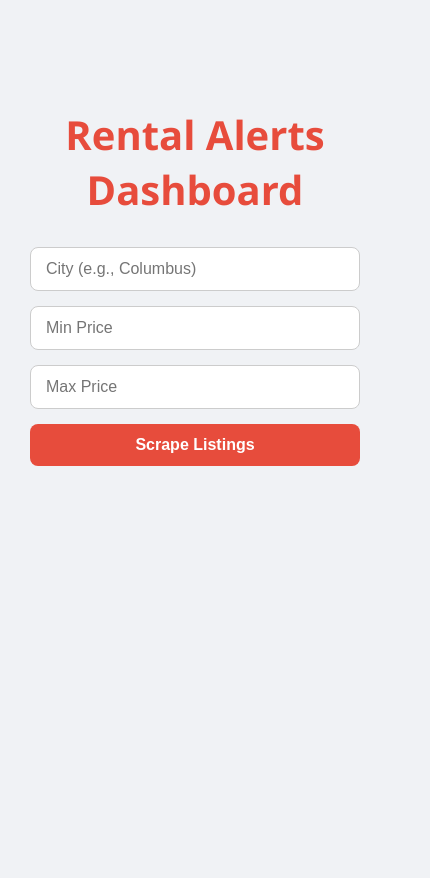
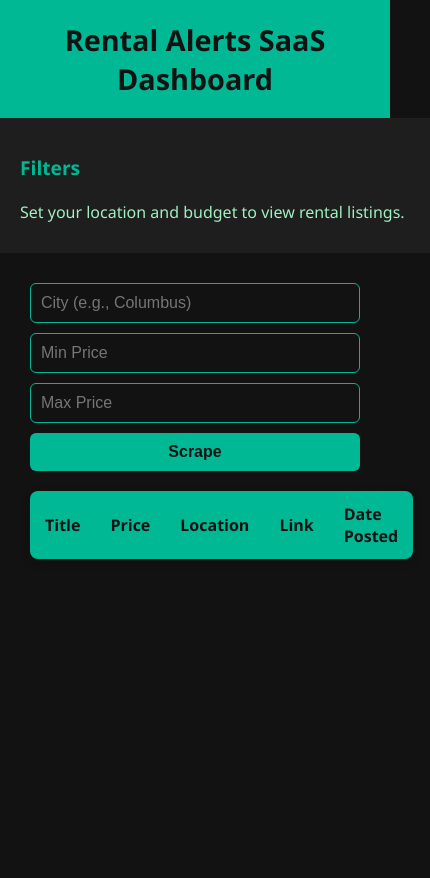
Before and after one commit to GarrettOlitsky/rental-alerts-saas, a plain HTML site: page frontend/index.html in a window 390 px wide. Shown: the whole page, 430 px wide, since content can reach past the window. Before the commit the page ends 844 px from the top, so only its background shows below. Drawn offline with Linux system fonts and the light colour scheme.

Commit message:
Update index.html

```diff
--- a/frontend/index.html
+++ b/frontend/index.html
@@ -8,98 +8,153 @@
         body {
             margin: 0;
             font-family: 'Segoe UI', Tahoma, Geneva, Verdana, sans-serif;
-            background: #f0f2f5;
-            color: #333;
+            background: #121212;
+            color: #e0e0e0;
         }
 
-        .container {
-            max-width: 700px;
-            margin: 50px auto;
+        /* Header */
+        header {
+            background-color: #00b894;
+            color: #121212;
+            padding: 20px;
+            text-align: center;
+            font-size: 1.8em;
+            font-weight: bold;
+        }
+
+        /* Main layout */
+        .main {
+            display: flex;
+            min-height: 90vh;
+        }
+
+        /* Sidebar */
+        .sidebar {
+            width: 220px;
+            background: #1e1e1e;
+            color: #00b894;
+            padding: 20px;
+        }
+        .sidebar h2 {
+            font-size: 1.2em;
+            margin-bottom: 20px;
+        }
+        .sidebar p {
+            margin: 10px 0;
+            color: #a0f0c0;
+        }
+
+        /* Content */
+        .content {
+            flex: 1;
             padding: 30px;
         }
 
-        h1 {
-            text-align: center;
-            color: #e74c3c;
-            margin-bottom: 30px;
-            font-size: 2.5em;
+        /* Form styling */
+        form {
+            display: flex;
+            gap: 10px;
+            margin-bottom: 20px;
         }
-
-        form {
-            display: grid;
-            grid-template-columns: 1fr 1fr;
-            gap: 15px;
-            margin-bottom: 30px;
+        form input, form button {
+            padding: 10px;
+            border-radius: 6px;
+            border: 1px solid #00b894;
+            background: #121212;
+            color: #e0e0e0;
+            font-size: 1em;
         }
-
-        form input, form button {
-            padding: 12px 15px;
-            font-size: 16px;
-            border-radius: 8px;
-            border: 1px solid #ccc;
-        }
-
         form input:focus {
             outline: none;
-            border-color: #e74c3c;
-            box-shadow: 0 0 5px rgba(231,76,60,0.3);
+            border-color: #00b894;
+            box-shadow: 0 0 5px #00b894;
         }
-
         form button {
-            background-color: #e74c3c;
-            color: white;
+            background-color: #00b894;
+            color: #121212;
             font-weight: bold;
             border: none;
             cursor: pointer;
-            grid-column: span 2;
-            transition: background 0.3s;
+            transition: 0.3s;
+        }
+        form button:hover {
+            background-color: #00a17a;
         }
 
-        form button:hover {
-            background-color: #c0392b;
+        /* Table for results */
+        table {
+            width: 100%;
+            border-collapse: collapse;
+            background: #1e1e1e;
+            border-radius: 8px;
+            overflow: hidden;
+            box-shadow: 0 3px 10px rgba(0,0,0,0.2);
+        }
+        th, td {
+            padding: 12px 15px;
+            text-align: left;
+        }
+        th {
+            background-color: #00b894;
+            color: #121212;
+        }
+        tr:nth-child(even) {
+            background-color: #2a2a2a;
+        }
+        tr:hover {
+            background-color: #00a17a33; /* semi-transparent green */
         }
 
-        #results {
-            display: grid;
-            gap: 15px;
+        a {
+            color: #00b894;
+            text-decoration: none;
+        }
+        a:hover {
+            text-decoration: underline;
         }
 
-        .card {
-            background: white;
-            padding: 15px 20px;
-            border-radius: 10px;
-            box-shadow: 0 3px 8px rgba(0,0,0,0.1);
+        @media (max-width: 768px) {
+            .main {
+                flex-direction: column;
             }
-
-        .card h3 {
-            margin: 0 0 10px;
-            color: #e74c3c;
+            .sidebar {
+                width: 100%;
             }
-
-        .card p {
-            margin: 5px 0;
-        }
-
-        @media (max-width: 600px) {
             form {
-                grid-template-columns: 1fr;
-            }
-            form button {
-                grid-column: span 1;
+                flex-direction: column;
             }
         }
     </style>
 </head>
 <body>
-    <div class="container">
-        <h1>Rental Alerts Dashboard</h1>
+    <header>Rental Alerts SaaS Dashboard</header>
+    <div class="main">
+        <div class="sidebar">
+            <h2>Filters</h2>
+            <p>Set your location and budget to view rental listings.</p>
+        </div>
+        <div class="content">
             <form id="scrape-form">
                 <input type="text" name="location" placeholder="City (e.g., Columbus)" required>
                 <input type="number" name="min_price" placeholder="Min Price" required>
                 <input type="number" name="max_price" placeholder="Max Price" required>
-            <button type="submit">Scrape Listings</button>
+                <button type="submit">Scrape</button>
             </form>
-        <div id="results"></div>
+            <table id="results">
+                <thead>
+                    <tr>
+                        <th>Title</th>
+                        <th>Price</th>
+                        <th>Location</th>
+                        <th>Link</th>
+                        <th>Date Posted</th>
+                    </tr>
+                </thead>
+                <tbody>
+                    <!-- Results inserted here dynamically -->
+                </tbody>
+            </table>
+        </div>
     </div>
 
     <script>
@@ -111,23 +166,23 @@
                 const res = await fetch('/scrape', { method: 'POST', body: formData });
                 const data = await res.json();
 
-                const resultsDiv = document.getElementById('results');
-                resultsDiv.innerHTML = '';
+                const tbody = document.querySelector('#results tbody');
+                tbody.innerHTML = '';
 
                 data.forEach(item => {
-                    const card = document.createElement('div');
-                    card.className = 'card';
-                    card.innerHTML = `
-                        <h3>${item.title}</h3>
-                        <p><strong>Price:</strong> ${item.price}</p>
-                        <p><strong>Location:</strong> ${item.location || 'N/A'}</p>
-                        <p><strong>Link:</strong> <a href="${item.link}" target="_blank">View Listing</a></p>
-                        <p><strong>Date Posted:</strong> ${item.date_posted}</p>
+                    const row = document.createElement('tr');
+                    row.innerHTML = `
+                        <td>${item.title}</td>
+                        <td>${item.price}</td>
+                        <td>${item.location || 'N/A'}</td>
+                        <td><a href="${item.link}" target="_blank">View</a></td>
+                        <td>${item.date_posted}</td>
                     `;
-                    resultsDiv.appendChild(card);
+                    tbody.appendChild(row);
                 });
             } catch (error) {
-                document.getElementById('results').innerHTML = '<p style="color:red;">Error fetching data.</p>';
+                const tbody = document.querySelector('#results tbody');
+                tbody.innerHTML = `<tr><td colspan="5" style="color:red;">Error fetching data</td></tr>`;
             }
         });
     </script>
```
Lines whose indentation alone changed are shown as unchanged.
